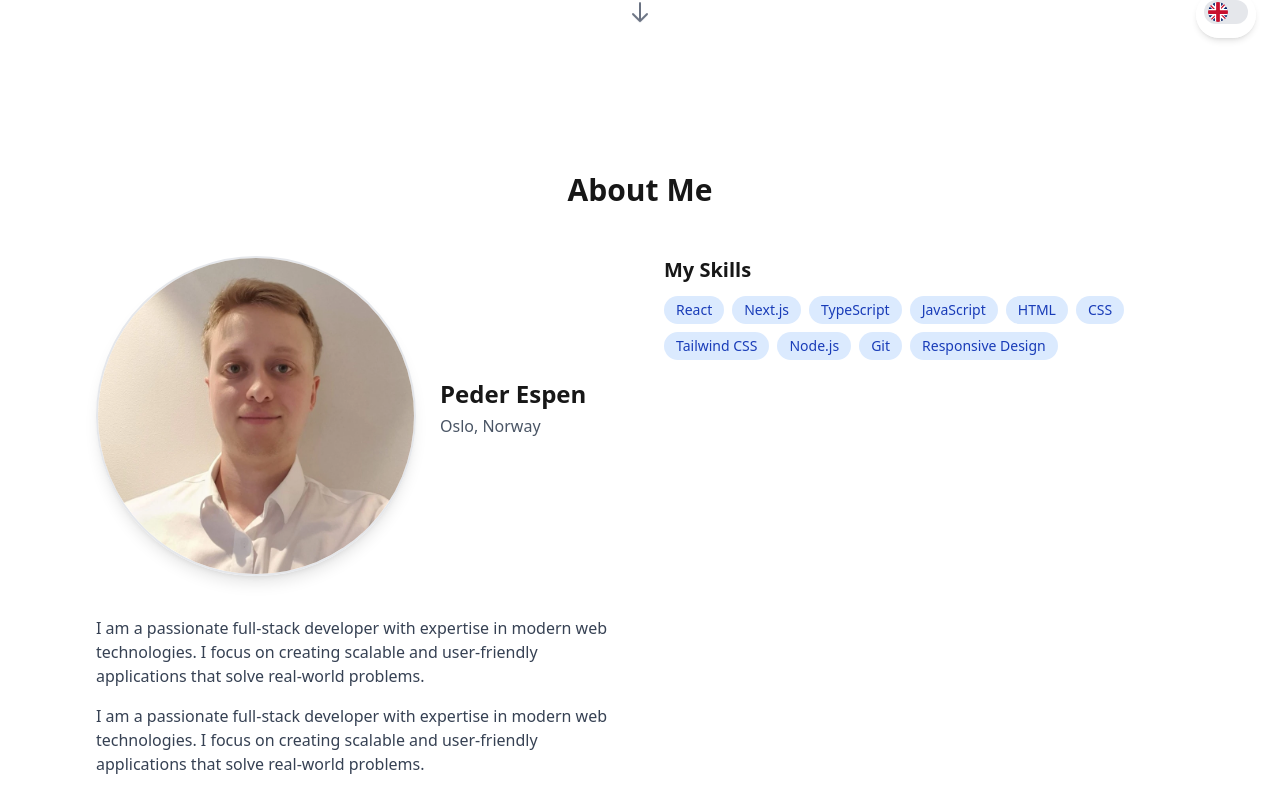
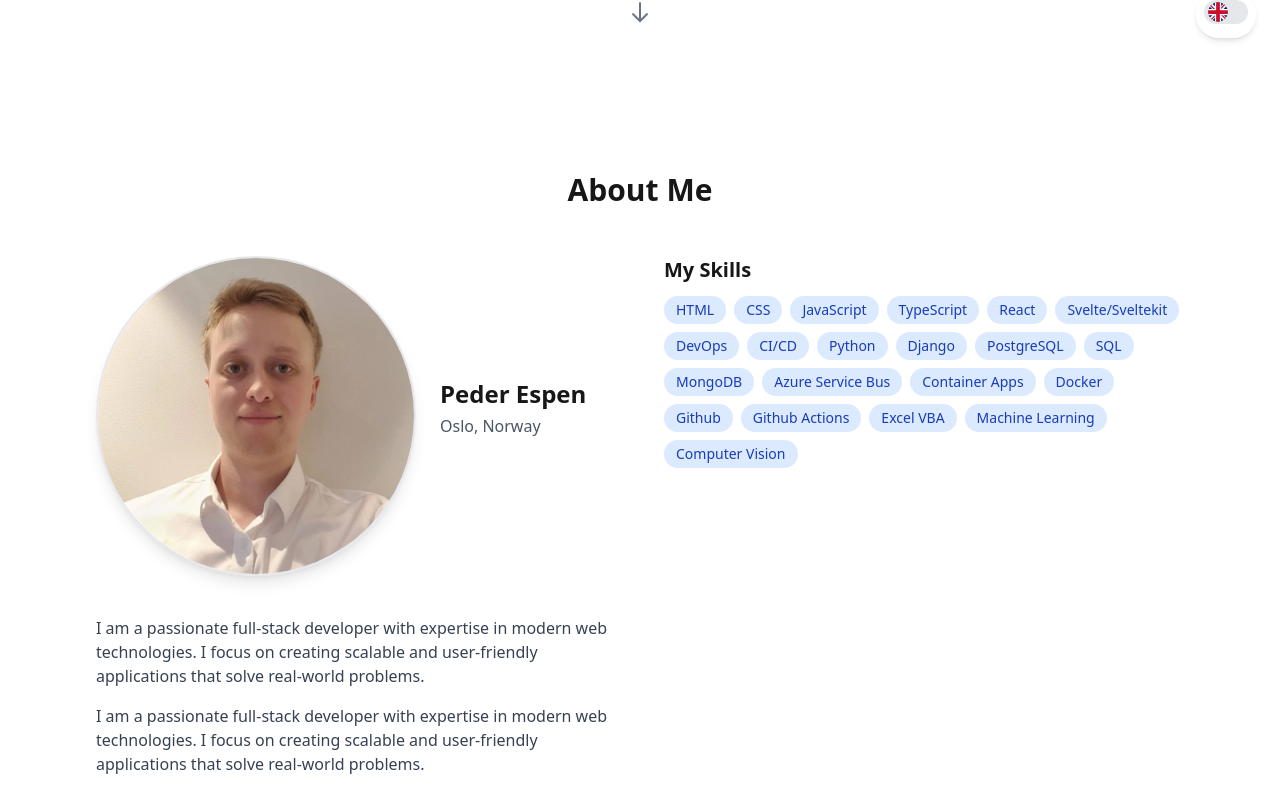
Before and after one commit to pederespen/portfolio, a Next.js app: page / in a window 1280 px wide. Shown: the part 738-1550 px from the top of the page. Built offline with nearby package versions, Linux system fonts and the light colour scheme.

Commit message:
added more in skills section

```diff
--- a/src/components/about.tsx
+++ b/src/components/about.tsx
@@ -41,16 +41,27 @@ export const About = () => {
               </h3>
               <div className="flex flex-wrap gap-2">
                 {[
-                  "React",
-                  "Next.js",
-                  "TypeScript",
-                  "JavaScript",
                   "HTML",
                   "CSS",
-                  "Tailwind CSS",
-                  "Node.js",
-                  "Git",
-                  "Responsive Design",
+                  "JavaScript",
+                  "TypeScript",
+                  "React",
+                  "Svelte/Sveltekit",
+                  "DevOps",
+                  "CI/CD",
+                  "Python",
+                  "Django",
+                  "PostgreSQL",
+                  "SQL",
+                  "MongoDB",
+                  "Azure Service Bus",
+                  "Container Apps",
+                  "Docker",
+                  "Github",
+                  "Github Actions",
+                  "Excel VBA",
+                  "Machine Learning",
+                  "Computer Vision",
                 ].map((skill) => (
                   <span
                     key={skill}
```
